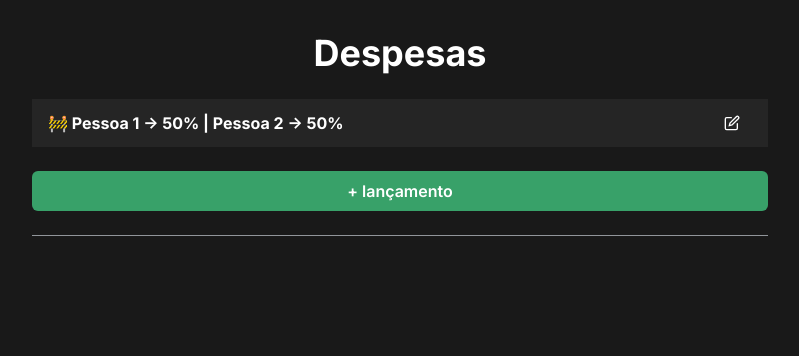
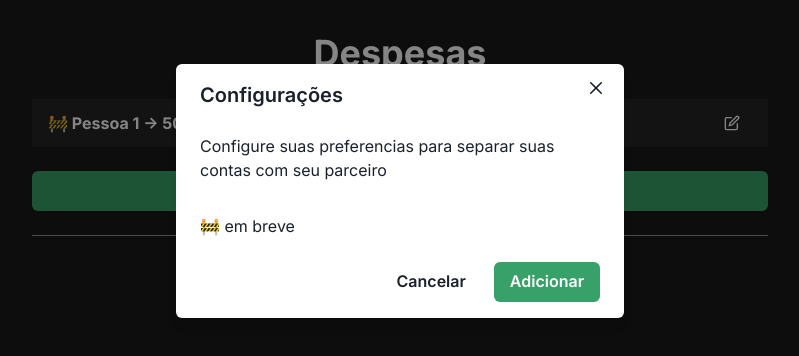
Before and after one commit to Futhememe/expense-divider, a Next.js app: page / in a window 1280 px wide. Both pictures are taken after a click on the button "edit expense". Shown: the top 356 px of the page, without its empty margins (240-1039 px from the left). Built offline with nearby package versions, Linux system fonts and the light colour scheme.

Commit message:
🚧 new modal to config users

```diff
--- a/src/components/Percentage.tsx
+++ b/src/components/Percentage.tsx
@@ -2,7 +2,11 @@ import { EditIcon } from "@chakra-ui/icons";
 import { Flex, IconButton, Text, Tooltip } from "@chakra-ui/react";
 import { useConfigStore } from "../store";
 
-export const Percentage = () => {
+interface PercentageProps {
+  onClickEdit: () => void;
+}
+
+export const Percentage = ({ onClickEdit }: PercentageProps) => {
   const {
     config: { firstUser, secondUser },
   } = useConfigStore();
@@ -28,7 +32,7 @@ export const Percentage = () => {
           colorScheme="transparent"
           aria-label="edit expense"
           icon={<EditIcon />}
-          onClick={() => {}}
+          onClick={onClickEdit}
         />
       </Flex>
     </Tooltip>
--- /dev/null
+++ b/src/components/SimpleConfig.tsx
@@ -0,0 +1,115 @@
+import {
+  Button,
+  FormControl,
+  Input,
+  InputGroup,
+  InputLeftElement,
+  Modal,
+  ModalBody,
+  ModalCloseButton,
+  ModalContent,
+  ModalFooter,
+  ModalHeader,
+  ModalOverlay,
+  ModalProps,
+  Stack,
+  Text,
+} from "@chakra-ui/react";
+import { yupResolver } from "@hookform/resolvers/yup";
+import { Controller, useForm } from "react-hook-form";
+import * as yup from "yup";
+
+interface SimpleConfigModalProps extends Omit<ModalProps, "children"> {}
+
+export const SimpleConfigModal = ({ ...rest }: SimpleConfigModalProps) => {
+  const schema = yup
+    .object({
+      name: yup.string().required(),
+      amount: yup.number().required(),
+    })
+    .required();
+
+  const {
+    handleSubmit,
+    control,
+    setValue,
+    formState: { errors },
+    reset,
+  } = useForm({
+    resolver: yupResolver(schema),
+  });
+
+  const onSubmit = (data: any) => console.log(data);
+
+  return (
+    <Modal {...rest} size={["full", "md"]} motionPreset={"slideInBottom"}>
+      <ModalOverlay />
+      <ModalContent>
+        <form onSubmit={handleSubmit(onSubmit as any)}>
+          <ModalHeader>Configurações</ModalHeader>
+          <ModalCloseButton />
+          <ModalBody>
+            <Text>
+              Configure suas preferencias para separar suas contas com seu
+              parceiro
+            </Text>
+            <Stack margin={4} />
+            <Text>🚧 em breve</Text>
+            {/* <Stack spacing={4}>
+              <FormControl isInvalid={!!errors.name}>
+                <Controller
+                  name="name"
+                  control={control}
+                  rules={{ required: true }}
+                  render={({ field }) => (
+                    <Input {...field} placeholder="Insira o nome da despesa" />
+                  )}
+                />
+              </FormControl>
+
+              <FormControl isInvalid={!!errors.amount}>
+                <Controller
+                  name="amount"
+                  control={control}
+                  rules={{ required: true }}
+                  render={({ field }) => (
+                    <InputGroup>
+                      <InputLeftElement
+                        pointerEvents="none"
+                        color="gray.300"
+                        fontSize="1.2em"
+                      >
+                        $
+                      </InputLeftElement>
+                      <Input
+                        {...field}
+                        type="number"
+                        placeholder="Insira o valor"
+                      />
+                    </InputGroup>
+                  )}
+                />
+              </FormControl>
+            </Stack> */}
+          </ModalBody>
+          <ModalFooter>
+            <Button
+              variant="ghost"
+              mr={3}
+              type="button"
+              onClick={() => {
+                reset();
+                rest.onClose();
+              }}
+            >
+              Cancelar
+            </Button>
+            <Button colorScheme="green" type="submit">
+              Adicionar
+            </Button>
+          </ModalFooter>
+        </form>
+      </ModalContent>
+    </Modal>
+  );
+};
--- a/src/pages/index.tsx
+++ b/src/pages/index.tsx
@@ -17,6 +17,7 @@ import { useEffect, useState } from "react";
 import { DeleteModal } from "../components/DeleteModal";
 import { TotalSection } from "../components/TotalSection";
 import { Expense } from "../components/Expense";
+import { SimpleConfigModal } from "../components/SimpleConfig";
 
 const Home: NextPage = () => {
   const { isOpen, onOpen, onClose } = useDisclosure();
@@ -24,6 +25,11 @@ const Home: NextPage = () => {
     isOpen: isDeleteOpen,
     onOpen: onDeleteOpen,
     onClose: onDeleteClose,
+  } = useDisclosure();
+  const {
+    isOpen: isConfigOpen,
+    onOpen: onConfigOpen,
+    onClose: onConfigClose,
   } = useDisclosure();
   const [storageList] = useLocalStorage<ExpenseDTO[]>("expenseList", []);
   const { setAllExpenses, expenseList } = useExpenseStore();
@@ -55,9 +61,10 @@ const Home: NextPage = () => {
         mode={modalMode}
         selectedId={selectedExpense ?? ""}
       />
+      <SimpleConfigModal isOpen={isConfigOpen} onClose={onConfigClose} />
       <Main>
         <Heading textAlign="center">Despesas</Heading>
-        <Percentage />
+        <Percentage onClickEdit={() => onConfigOpen()} />
         <Tooltip
           placement="bottom"
           label="Clique aqui para adicionar um novo lançamento"
```
